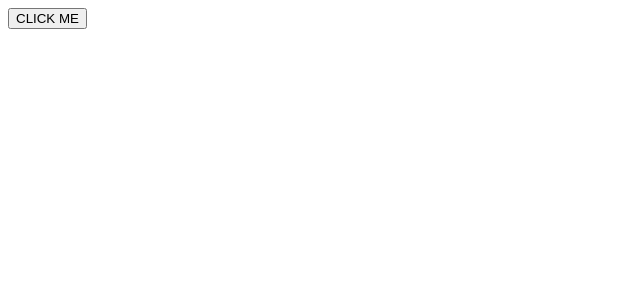
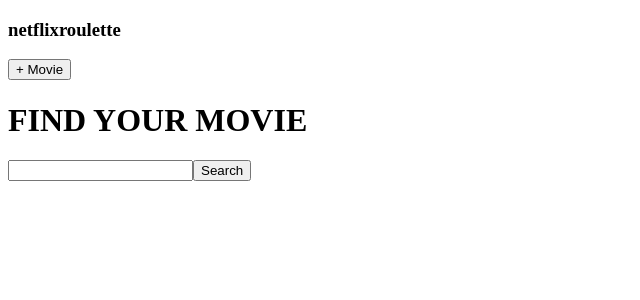
Before and after one commit to MCooper253/NetflixRoulette, a React app: page / in a window 1280 px wide. Shown: the top 300 px of the page, without its empty margins (0-640 px from the left). Built offline with nearby package versions, Linux system fonts and the light colour scheme.

Commit message:
basic semantic html created for the header

```diff
--- a/package.json
+++ b/package.json
@@ -24,6 +24,7 @@
   },
   "dependencies": {
     "dotenv": "^8.2.0",
+    "prop-types": "^15.7.2",
     "react": "^17.0.1",
     "react-dom": "^17.0.1",
     "react-redux": "^7.2.2",
--- a/src/app/Components/Button.js
+++ b/src/app/Components/Button.js
@@ -1,11 +1,14 @@
-import React, { useState } from "react";
+import React from "react";
+import PropTypes from 'prop-types';
 
-const Button = () => {
-    const [state, setState] = useState("CLICK ME");
+const Button = (props) => {
 
-    return <button onClick={() => {
-        state === "CLICK ME" ? setState("CLICKED") : setState("CLICK ME")}
-    }>{state}</button>;
+    return <button onClick={props.onClick}>{props.caption}</button>;
+};
+
+Button.propTypes = {
+    onClick: PropTypes.func.isRequired,
+    caption: PropTypes.string.isRequired
 };
 
 export default Button;
--- /dev/null
+++ b/src/app/Components/logo.js
@@ -0,0 +1,8 @@
+import React from "react";
+
+const Logo = (props) => {
+
+    return <h3><span>netflix</span>roulette</h3>;
+};
+
+export default Logo;
--- a/src/app/Containers/App.js
+++ b/src/app/Containers/App.js
@@ -1,11 +1,14 @@
 import React, { useState } from "react";
 
-import Button from '../Components/Button.js';
+import Body from './Body.js';
+import Header from "./Header.js";
 
 const App = () => {
 
     return (
-        <Button />
+        <>
+        <Header />
+        </>
     );
 };
 
--- /dev/null
+++ b/src/app/Containers/Body.js
@@ -0,0 +1 @@
+import React from "react";
--- /dev/null
+++ b/src/app/Containers/Header.js
@@ -0,0 +1,19 @@
+import React from 'react';
+
+import Button from '../Components/Button.js';
+import Logo from '../Components/logo.js'
+import SearchBar from './SearchBar.js'
+
+const Header = () => {
+
+    return (
+        <>
+        <Logo />
+        <Button caption='+ Movie' onClick={e=>e.preventDefault()} />
+        <h1>FIND YOUR MOVIE</h1>
+        <SearchBar />
+        </>
+    );
+};
+
+export default Header;
--- /dev/null
+++ b/src/app/Containers/SearchBar.js
@@ -0,0 +1,17 @@
+import React from 'react';
+
+import Button from '../Components/Button.js';
+
+const SeacrhBar = () => {
+
+    return (
+        <form>
+            <input type="text" name="Search Criteria" />
+            <Button caption="Search" onClick={onSearch} />
+        </form>
+    )
+};
+
+const onSearch = (e) => {e.preventDefault()}
+
+export default SeacrhBar;
--- a/src/index.js
+++ b/src/index.js
@@ -1,4 +1,4 @@
-import React, { useState } from "react";
+import React from "react";
 import { render } from "react-dom";
 
 import App from "./app/Containers/App.js"
```
Also changed, not shown: src/app/Containers/Footer.js (added).
